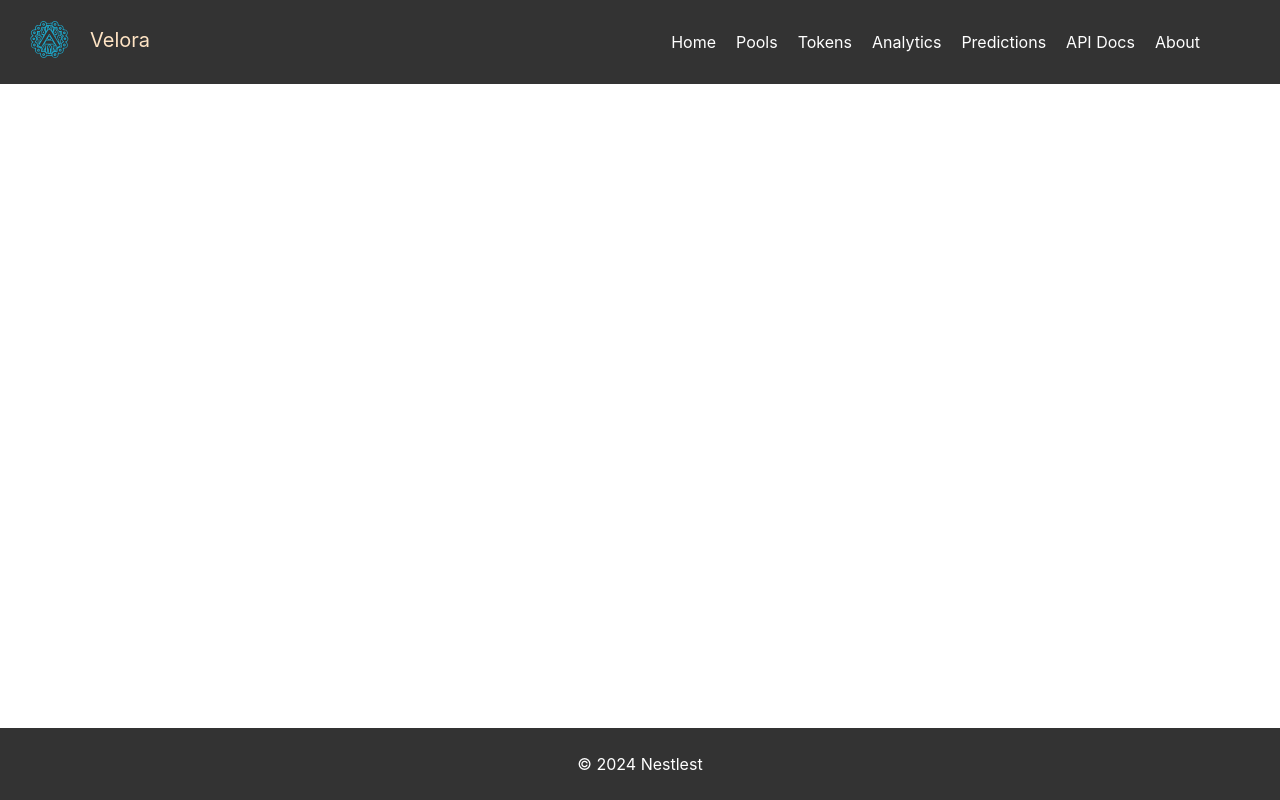
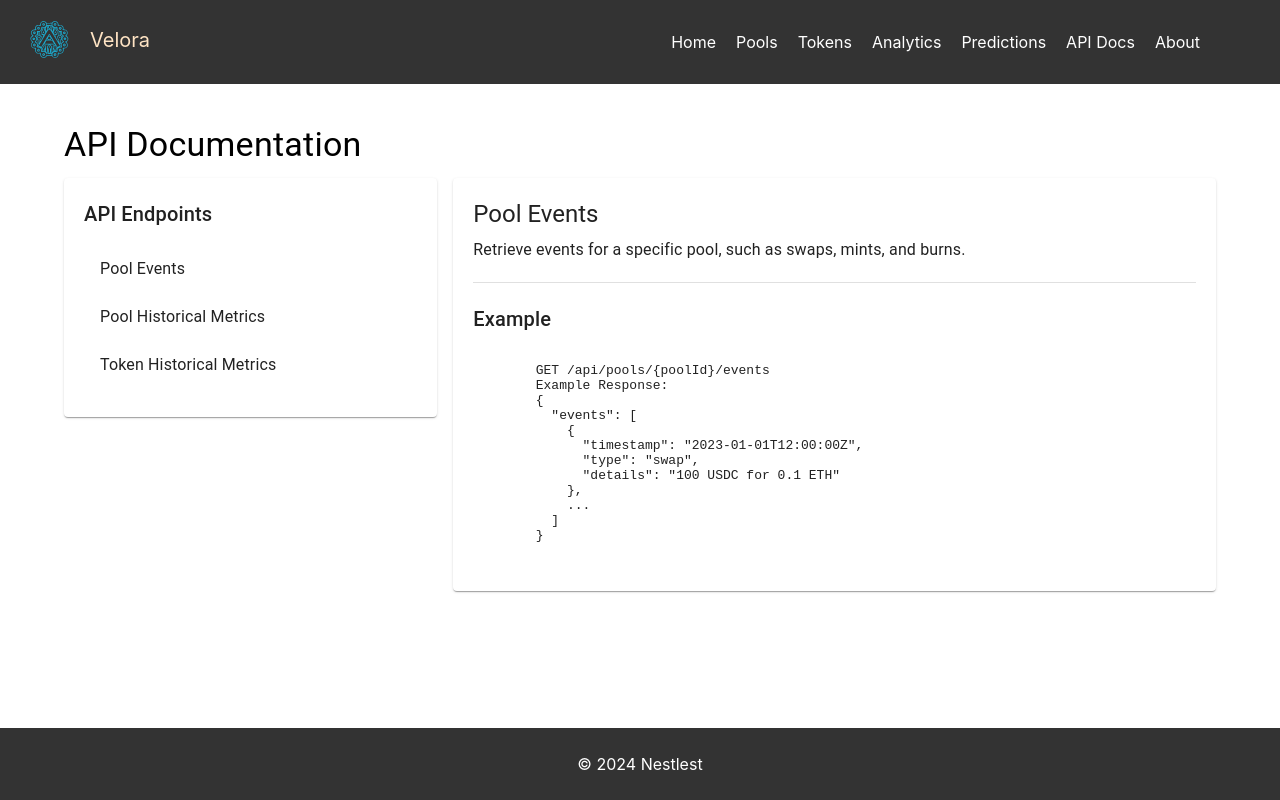
Before and after one commit to analyzify360/velora-dashboard, a React (Create React App) app: page /api-docs in a window 1280 px wide. Built offline with nearby package versions, Linux system fonts and the light colour scheme; what chartjs-plugin-zoom would draw is missing.

Commit message:
feat: add api docs

```diff
--- a/src/App.jsx
+++ b/src/App.jsx
@@ -8,6 +8,7 @@ import TokensPage from './pages/TokensPage';
 import AnalyticsPage from './pages/AnalyticsPage';
 import Layout from './components/Layout/Layout';
 import PredictionsPage from './pages/PredictionsPage';
+import APIDocsPage from './pages/APIDocsPage';
 
 function App() {
   return (
@@ -19,6 +20,7 @@ function App() {
           <Route path="/tokens" element={<TokensPage />} />
           <Route path="/analytics/:poolAddress?" element={<AnalyticsPage />} />
           <Route path="/predictions/:poolAddress?" element={<PredictionsPage />} />
+          <Route path="/api-docs" element={<APIDocsPage/>}/>
         </Routes>
       </Layout>
     </Router>
--- a/src/components/Pools/PoolsTable.jsx
+++ b/src/components/Pools/PoolsTable.jsx
@@ -22,8 +22,7 @@ const PoolsTable = () => {
 
 
   const fetchPools = async (page, rowsPerPage) => {
-
-    const response = await axios.get(`http://localhost:8000/api/pools?page=${page + 1}&page_limit=${rowsPerPage}&search=${search}&fee_tier=${feeTier}&liquidity_threshold=${liquidityThreshold}&volume_threshold=${volumeThreshold}&sort_field=${sortField}`);
+    const response = await axios.get(`${process.env.REACT_APP_SERVER_URL}/api/pools?page=${page + 1}&page_limit=${rowsPerPage}&search=${search}&fee_tier=${feeTier}&liquidity_threshold=${liquidityThreshold}&volume_threshold=${volumeThreshold}&sort_field=${sortField}`);
     const data = response.data;
     setPools(data.pools);
     setTotalPools(data.total);
--- /dev/null
+++ b/src/pages/APIDocsPage.jsx
@@ -0,0 +1,106 @@
+import React, { useState } from 'react';
+import { Container, Grid, Paper, Typography, List, ListItem, ListItemText, Divider } from '@mui/material';
+
+const APIDocsPage = () => {
+  const [selectedApi, setSelectedApi] = useState('poolEvents');
+
+  const apiDescriptions = {
+    poolEvents: {
+      title: 'Pool Events',
+      description: 'Retrieve events for a specific pool, such as swaps, mints, and burns.',
+      example: `
+        GET /api/pools/{poolId}/events
+        Example Response:
+        {
+          "events": [
+            {
+              "timestamp": "2023-01-01T12:00:00Z",
+              "type": "swap",
+              "details": "100 USDC for 0.1 ETH"
+            },
+            ...
+          ]
+        }
+      `,
+    },
+    poolHistoricalMetrics: {
+      title: 'Pool Historical Metrics',
+      description: 'Retrieve historical metrics for a specific pool, such as liquidity, volume, and fees.',
+      example: `
+        GET /api/pools/{poolId}/historical-metrics
+        Example Response:
+        {
+          "metrics": [
+            {
+              "timestamp": "2023-01-01T12:00:00Z",
+              "liquidity": 1000000,
+              "volume": 100000,
+              "fees": 300
+            },
+            ...
+          ]
+        }
+      `,
+    },
+    tokenHistoricalMetrics: {
+      title: 'Token Historical Metrics',
+      description: 'Retrieve historical metrics for a specific token, such as price, volume, and market cap.',
+      example: `
+        GET /api/tokens/{tokenId}/historical-metrics
+        Example Response:
+        {
+          "metrics": [
+            {
+              "timestamp": "2023-01-01T12:00:00Z",
+              "price": 1.00,
+              "volume": 100000,
+              "marketCap": 1000000
+            },
+            ...
+          ]
+        }
+      `,
+    },
+  };
+
+  return (
+    <Container sx={{ padding: '20px' }}>
+      <Typography variant="h4" gutterBottom>
+        API Documentation
+      </Typography>
+      <Grid container spacing={2}>
+        <Grid item xs={12} md={4}>
+          <Paper sx={{ padding: '20px' }}>
+            <Typography variant="h6" gutterBottom>
+              API Endpoints
+            </Typography>
+            <List>
+              {Object.keys(apiDescriptions).map((key) => (
+                <ListItem button key={key} onClick={() => setSelectedApi(key)}>
+                  <ListItemText primary={apiDescriptions[key].title} />
+                </ListItem>
+              ))}
+            </List>
+          </Paper>
+        </Grid>
+        <Grid item xs={12} md={8}>
+          <Paper sx={{ padding: '20px' }}>
+            <Typography variant="h5" gutterBottom>
+              {apiDescriptions[selectedApi].title}
+            </Typography>
+            <Typography variant="body1" gutterBottom>
+              {apiDescriptions[selectedApi].description}
+            </Typography>
+            <Divider sx={{ marginY: '20px' }} />
+            <Typography variant="h6" gutterBottom>
+              Example
+            </Typography>
+            <pre>{apiDescriptions[selectedApi].example}</pre>
+          </Paper>
+        </Grid>
+      </Grid>
+    </Container>
+  );
+};
+
+export default APIDocsPage;
```
